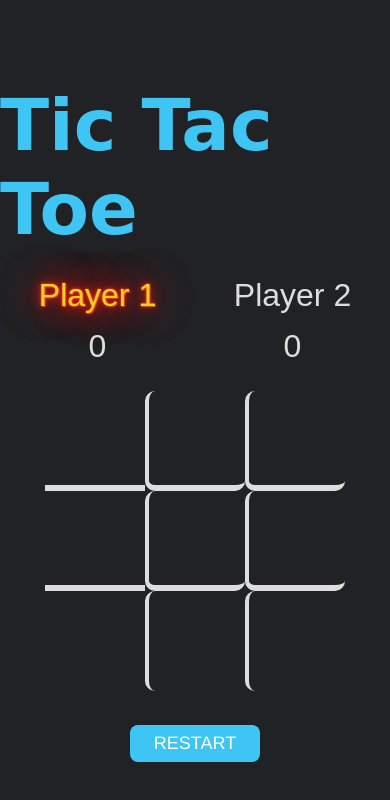
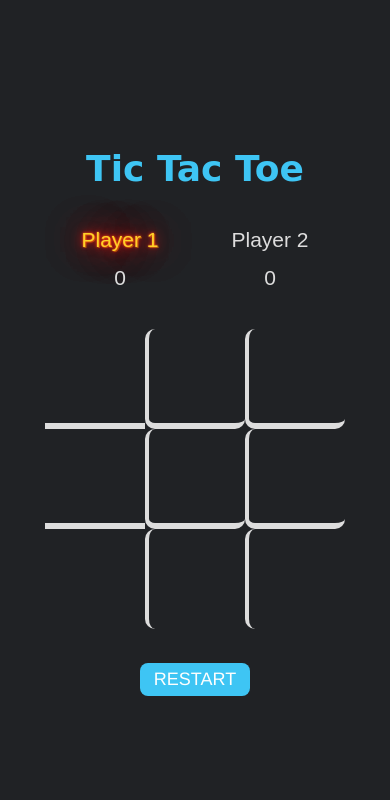
Before and after one commit to batuhan-kaya/Tic_Tac_Toe, a plain HTML site: page index.html in a window 390 px wide. Drawn offline with Linux system fonts and the light colour scheme; some packages are replaced by stand-ins of ours; a script that the page names is missing; a web font is replaced by a local one.

Commit message:
Update style.css

```diff
--- a/style.css
+++ b/style.css
@@ -127,3 +127,16 @@ span {
 .reset:hover {
   background-color: #ff615f;
 }
+
+@media only screen and (max-width: 540px) {
+  .tittle {
+    font-size: 36px;
+    text-align: center;
+  }
+  .players {
+    font-size: 21px;
+  }
+  .reset {
+    padding: 6px 14px;
+  }
+}
```
